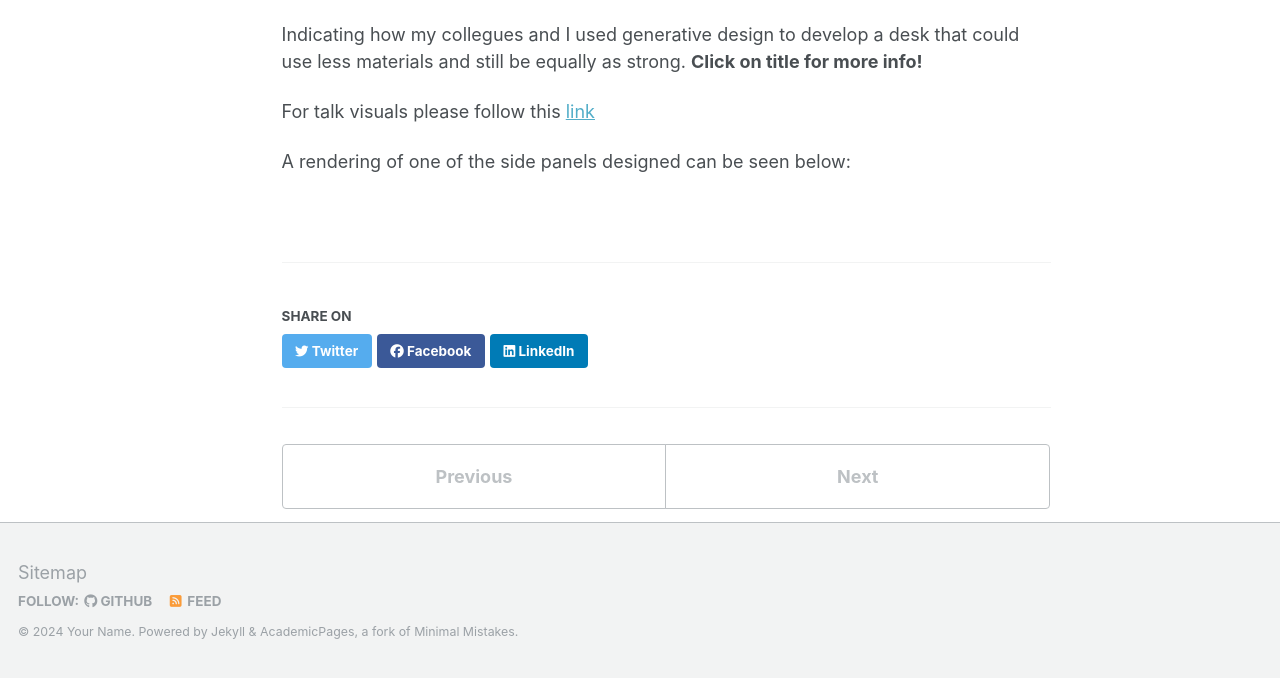
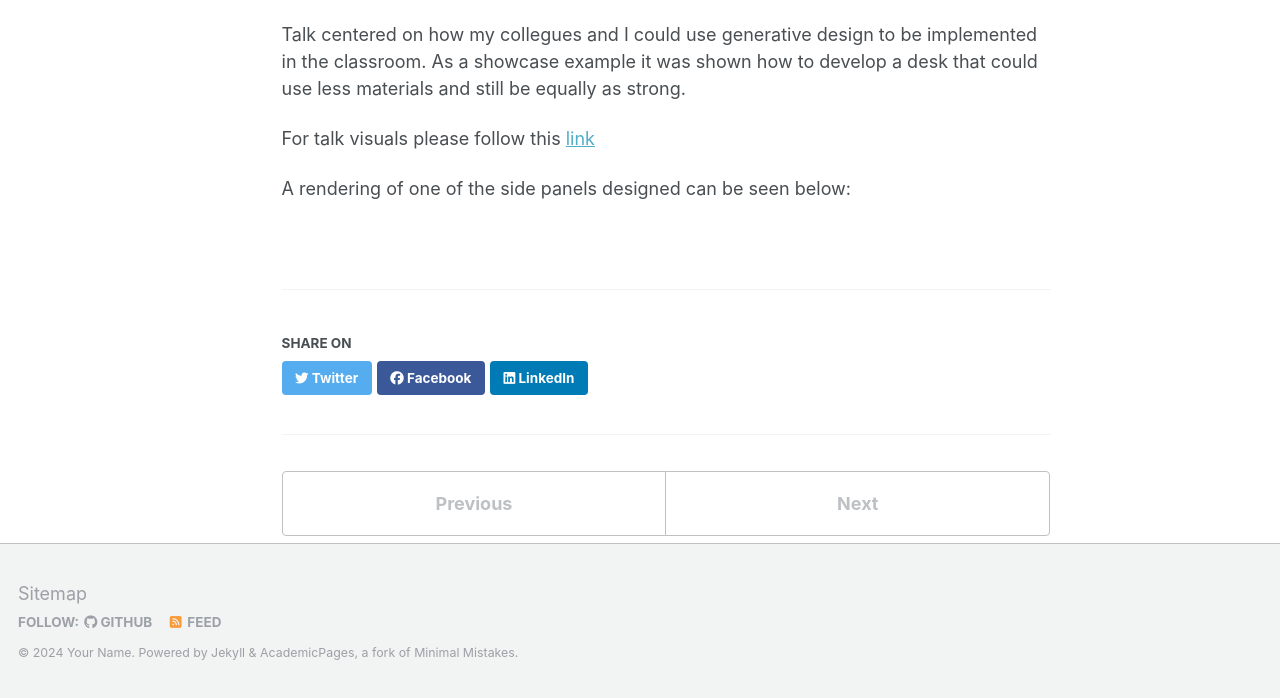
Before and after one commit to kryogenica/CV, a Jekyll site: the page built from _talks/2014-03-01-talk-3.md, in a window 1280 px wide, cut to the strip 222-920 px from the top of the page. Built offline with Jekyll 4.4.1, drawn with Linux system fonts in a browser that asks for light colours; a script that is not in the unit is left out.

Commit message:
Update 2014-03-01-talk-3.md

```diff
--- a/_talks/2014-03-01-talk-3.md
+++ b/_talks/2014-03-01-talk-3.md
@@ -8,7 +8,7 @@ date: 2019-03-01
 location: "New York, NY"
 ---
 
-Indicating how my collegues and I used generative design to develop a desk that could use less materials and still be equally as strong. **Click on title for more info!**
+Talk centered on how my collegues and I could use generative design to be implemented in the classroom. As a showcase example it was shown how to develop a desk that could use less materials and still be equally as strong.
 
 For talk visuals please follow this [link](https://docs.google.com/presentation/d/1s8xDaiFXLAVoI9xcw8U2elth9MXXTtHsD68LxGlK9Wc/edit?usp=sharing)
 
```
